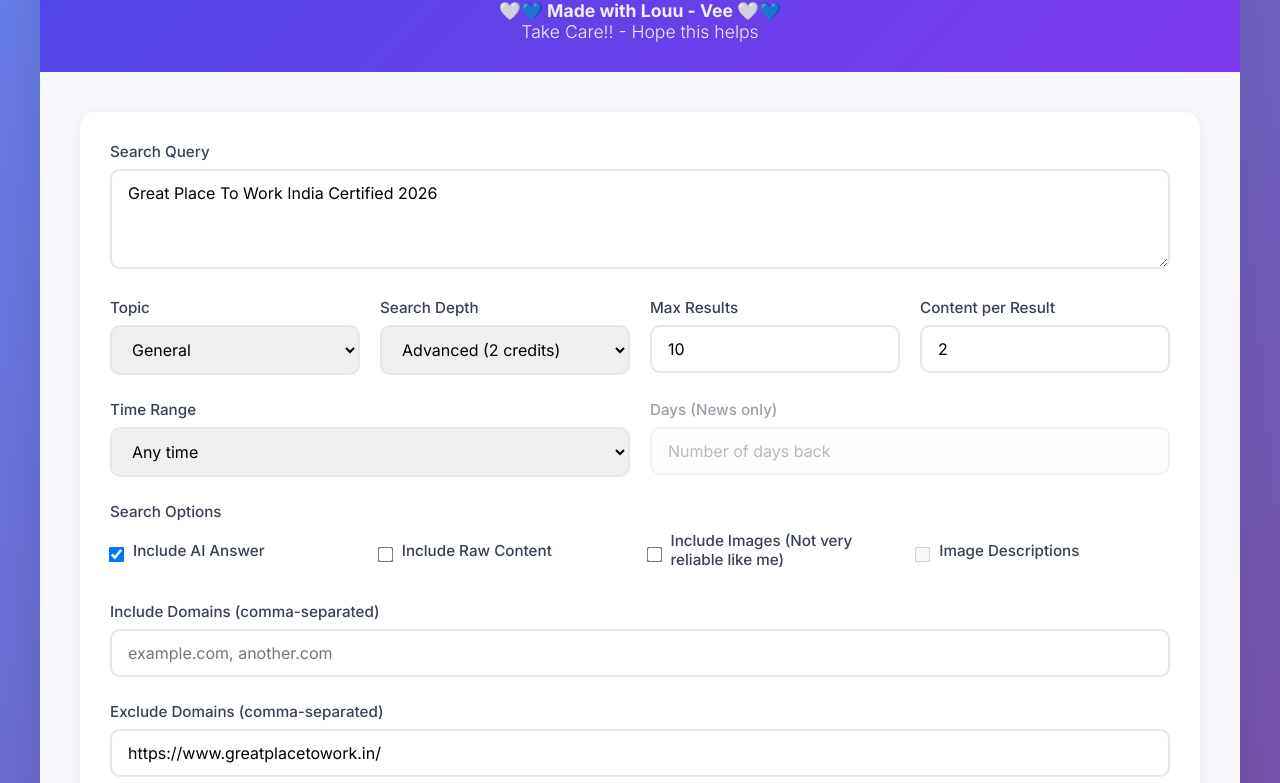
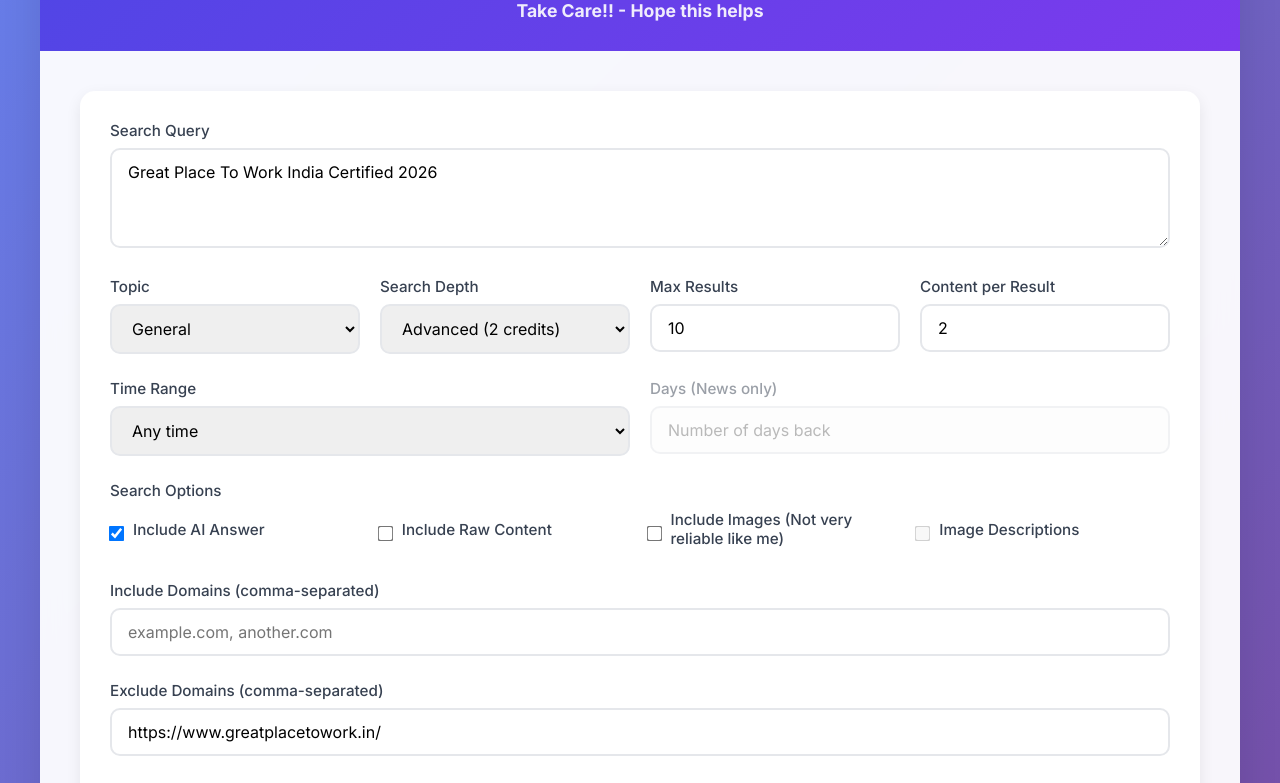
Before and after one commit to Vrun-design/agent-search, a plain HTML site: page index.html in a window 1280 px wide. Shown: the part 109-892 px from the top of the page. Drawn offline with Linux system fonts and the light colour scheme.

Commit message:
Update index.html

```diff
--- a/index.html
+++ b/index.html
@@ -348,8 +348,8 @@
     <div class="container">
         <div class="header">
             <h1>🔍 Agent Search</h1>
-            <p><strong>🤍💙 Made with Louu - Vee 🤍💙</strong></p>
-            <p>Take Care!! - Hope this helps </p>
+<!--             <p><strong>🤍💙 Made with Louu - Vee 🤍💙</strong></p> -->
+            <p><strong>Take Care!! - Hope this helps<strong></p>
         </div>
 
         <div class="main-content">
```
